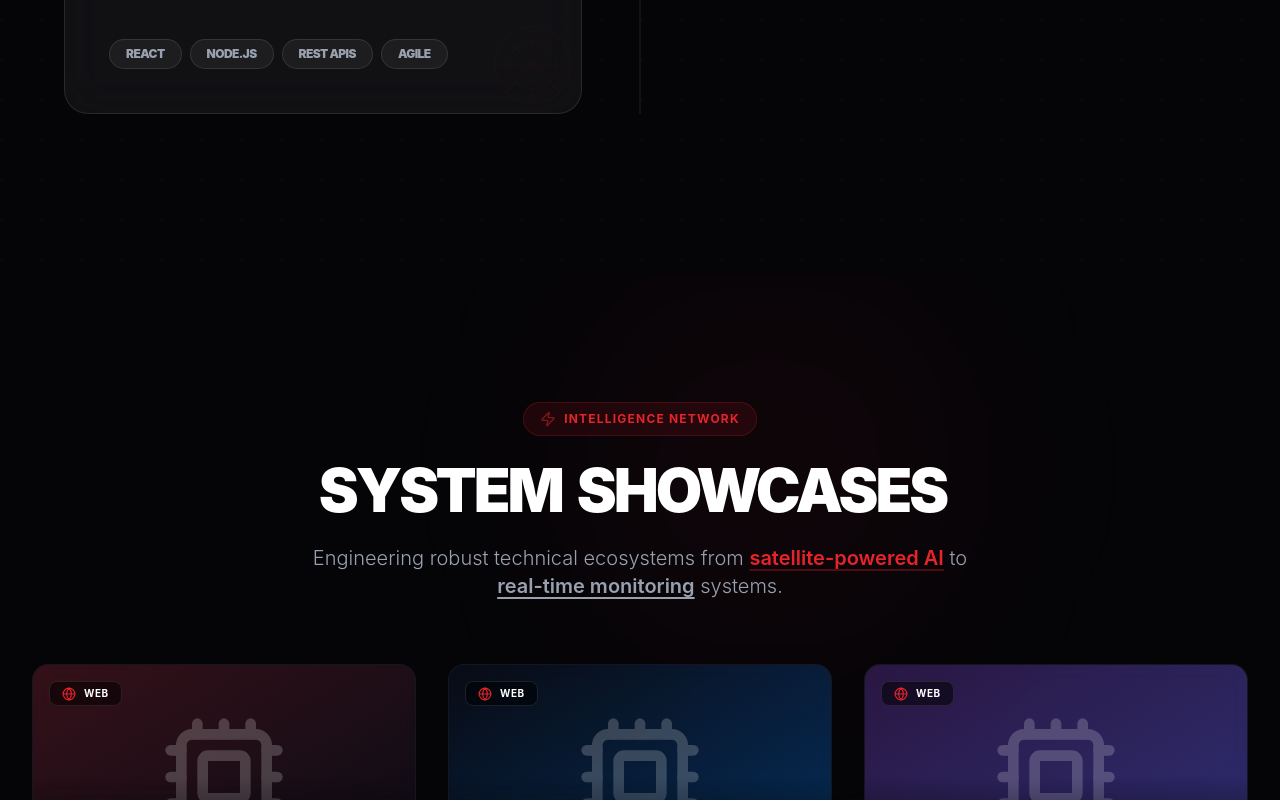
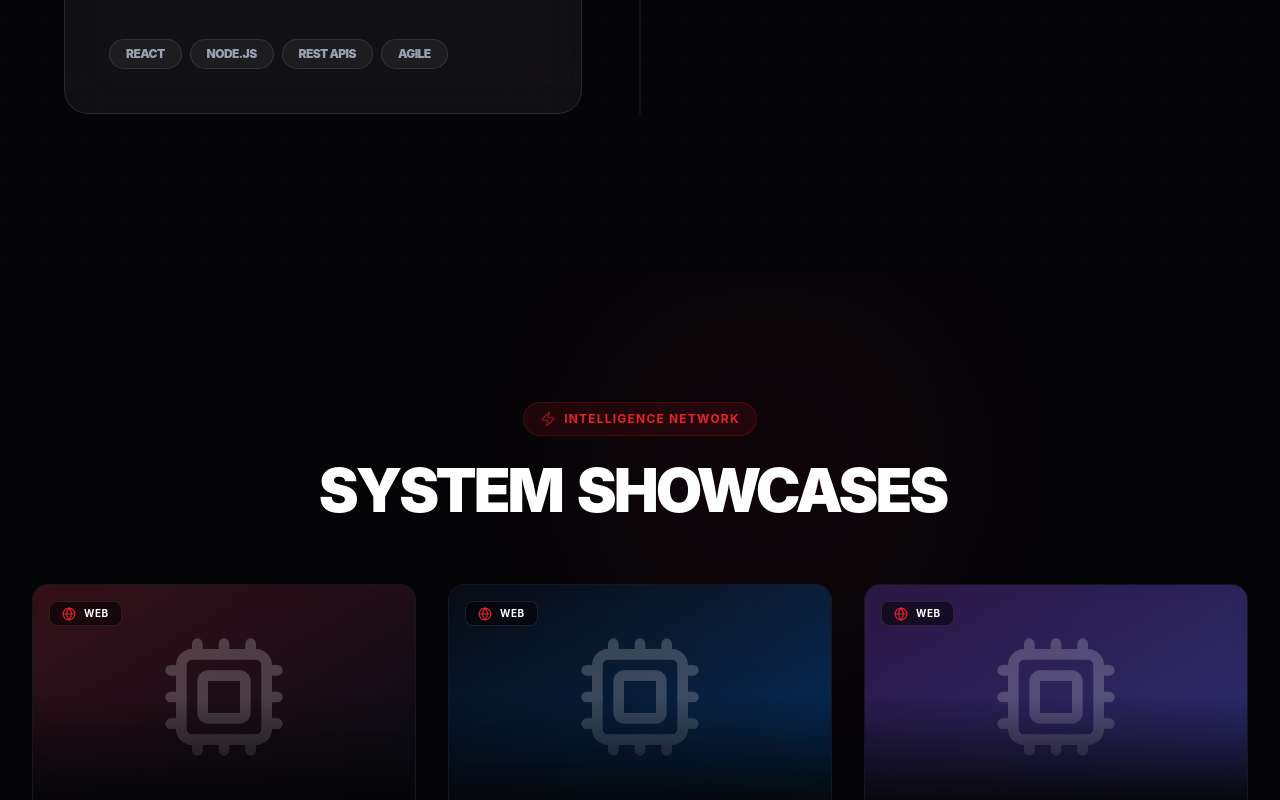
Before and after one commit to DevPeter01/personal-portfolio, a React (Vite) app: page / in a window 1280 px wide. Shown: the part 4949-5749 px from the top of the page. Built offline with nearby package versions, Linux system fonts and the light colour scheme.

Commit message:
Remove subtitle from Projects section

```diff
--- a/src/components/sections/Projects.tsx
+++ b/src/components/sections/Projects.tsx
@@ -55,14 +55,6 @@ export const Projects = () => {
             System Showcases
           </RevealText>
 
-          <motion.p
-            initial={{ opacity: 0 }}
-            whileInView={{ opacity: 1 }}
-            viewport={{ once: true }}
-            className="max-w-2xl mx-auto text-gray-400 text-lg md:text-xl font-light"
-          >
-            Engineering robust technical ecosystems from <span className="text-spiderman-red font-semibold underline decoration-spiderman-red/30 underline-offset-4">satellite-powered AI</span> to <span className="text-spiderman-electricBlue font-semibold underline decoration-spiderman-electricBlue/30 underline-offset-4">real-time monitoring</span> systems.
-          </motion.p>
         </div>
 
         {/* Project Grid */}
```
